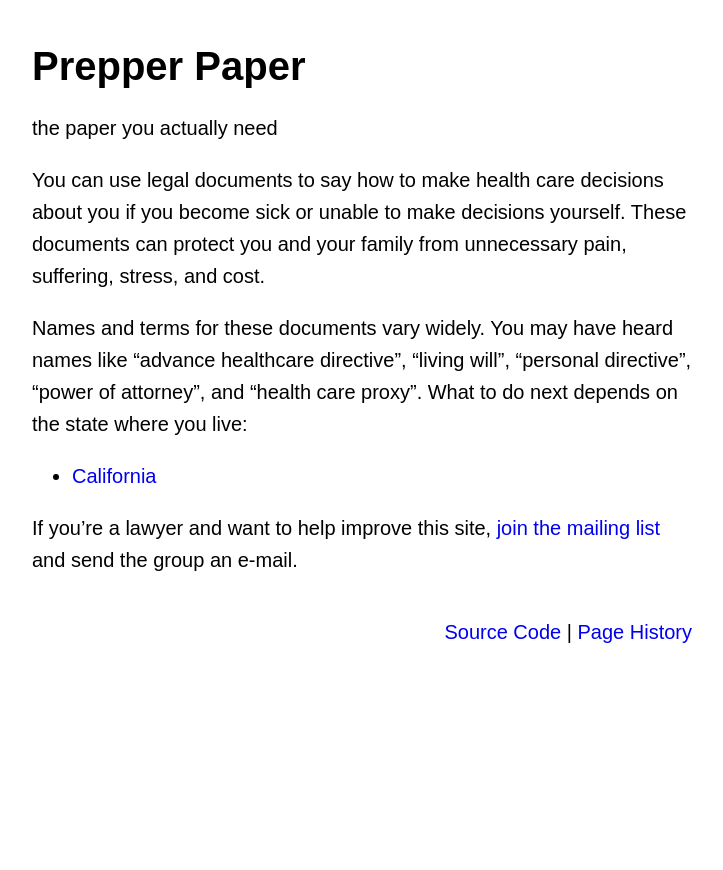
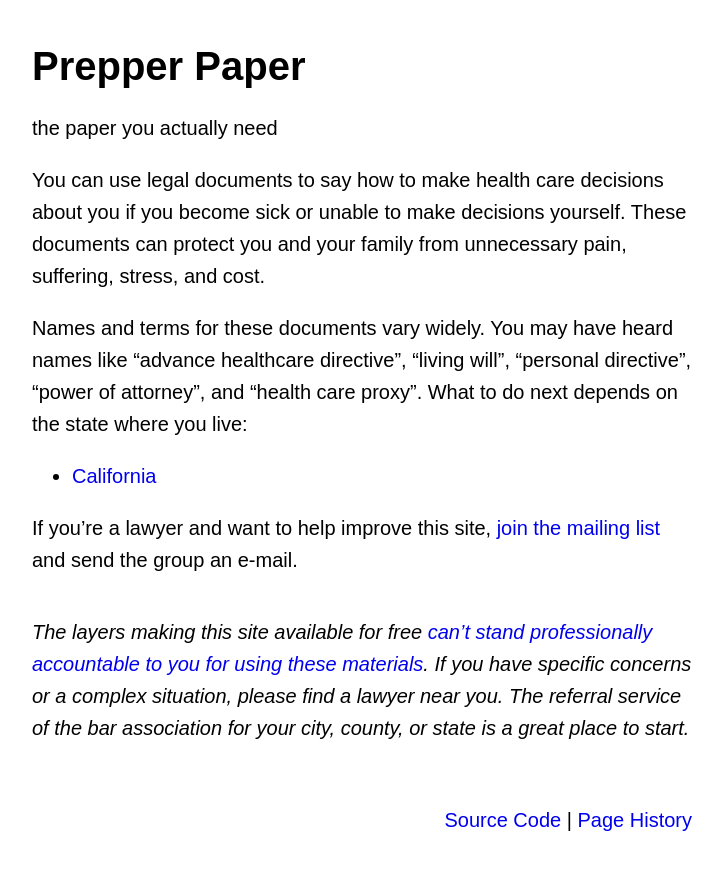
Before and after one commit to kemitchell/prepperpaper.com, a Jekyll site: the page built from index.md, in a window 1280 px wide. Shown: the top 870 px of the page, without its empty margins (278-1001 px from the left). Built offline with Jekyll 4.4.1, drawn with Linux system fonts in a browser that asks for light colours; our own code applies the rules of GitHub Pages for plain Markdown files.

Commit message:
Add site-wide disclaimer

```diff
--- a/_includes/after.html
+++ b/_includes/after.html
@@ -1,3 +1,6 @@
+<footer role=disclaimer>
+  <p>The layers making this site available for free <a href=https://notlegaladvice.law>can’t stand professionally accountable to you for using these materials</a>.  If you have specific concerns or a complex situation, please find a lawyer near you.  The referral service of the bar association for your city, county, or state is a great place to start.</p>
+</footer>
 <footer role=contentinfo>
   <ul>
     <li><a href="{{site.repository_url}}">Source Code</a></li>
--- a/styles.css
+++ b/styles.css
@@ -49,9 +49,12 @@
   text-decoration: underline;
 }
 
-footer[role=contentinfo] {
+body > footer {
   margin-bottom: 3rem;
   margin-top: 2rem;
+}
+
+footer[role=contentinfo] {
   text-align: right;
 }
 
@@ -70,3 +73,7 @@
 footer[role=contentinfo] ul li:last-child:after {
   content: none;
 }
+
+footer[role=disclaimer] {
+  font-style: italic;
+}
```
